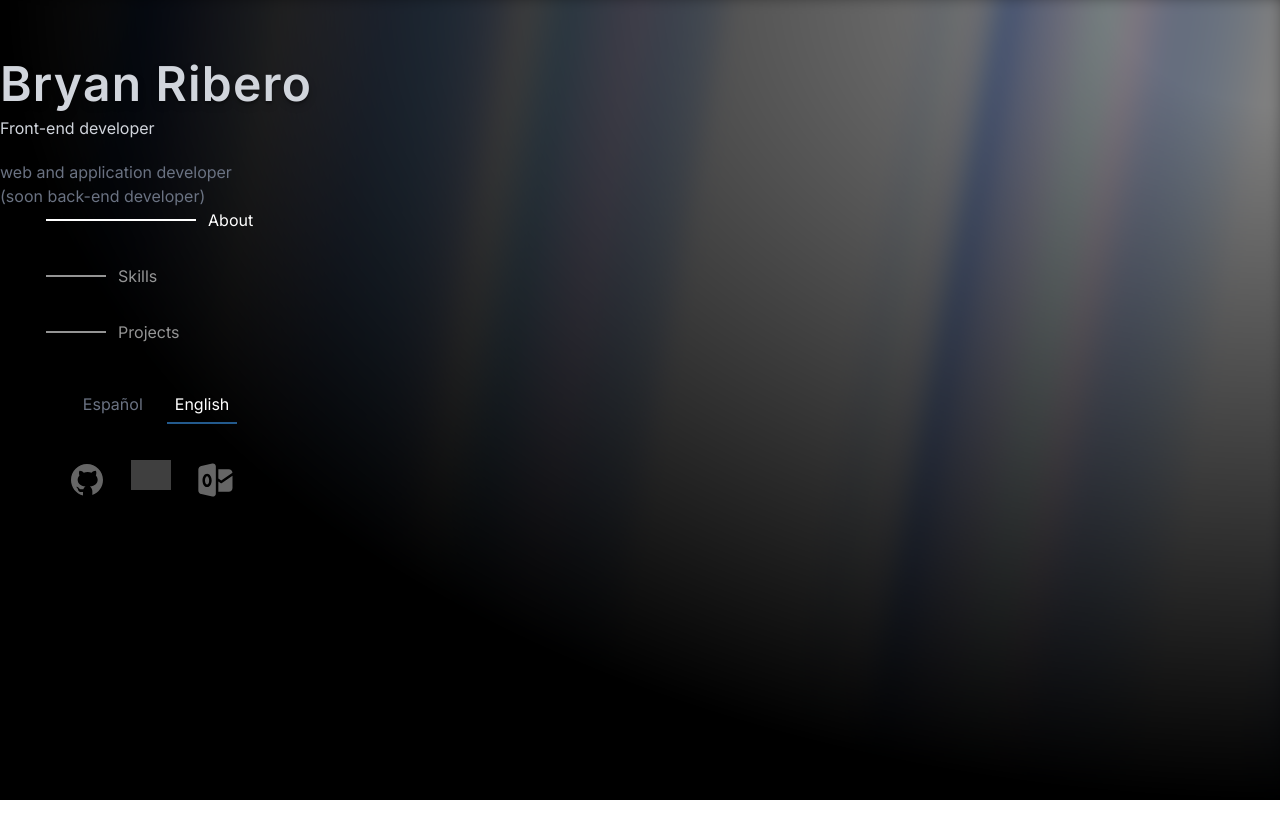
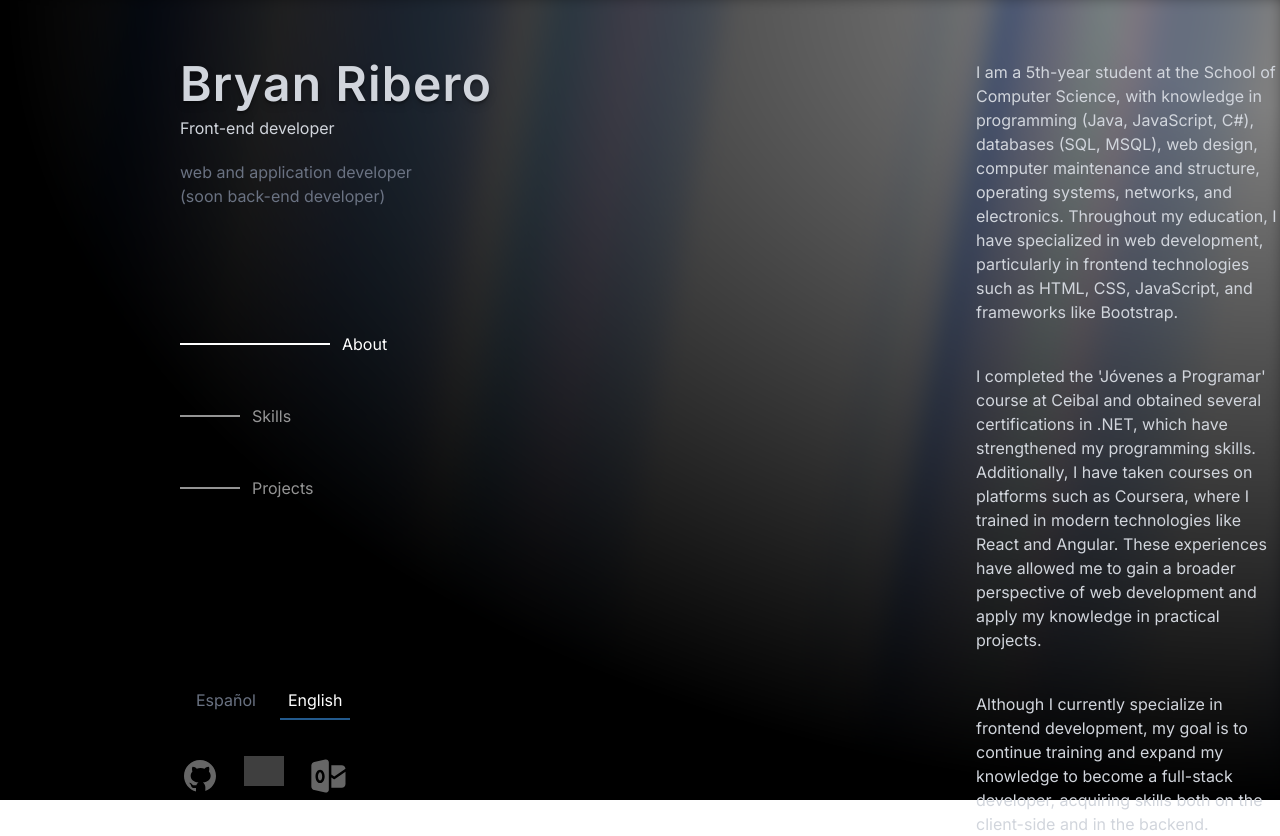
Before and after one commit to bryanribero/Portafolio-Next, a Next.js app in the folder portafolio/: page / in a window 1280 px wide. Before the commit the page ends 800 px from the top, so only its background shows below. Built offline with nearby package versions, Linux system fonts and the light colour scheme; grey boxes are pictures that could not be loaded.

Commit message:
about-texto

```diff
--- a/portafolio/app/page.tsx
+++ b/portafolio/app/page.tsx
@@ -1,25 +1,25 @@
 import  Name  from '@/components/gen/name'
 import  Opciones  from '@/components/gen/opciones'
 import Iconos from '@/components/gen/iconos'
+import About from '@/components/gen/about'
 
 
 export default function Home() {
   return (
-    <div className="min-h-screen w-full bg-black ">
-      <div className='flex'>
-       <div className="flex flex-col justify-space-between items-center">
+   <div className="min-h-screen w-full bg-black grid grid-cols-[600px_1fr] gap-4">
+  <div className='row-span-full flex flex-col justify-between ml-45'>
     <div className='relative z-10 mt-15'>
       <Name />
     </div>
     <div className='relative z-10 '>
       <Opciones />
     </div>
-        <div className='relative z-10 '>
+    <div className='relative z-10 mb-10'>
       <Iconos />
     </div>
   </div>
-      <div>
-      </div>
+  <div className='col-span-1 z-10 mt-15 max-w-200 ml-90'>
+    <About />
   </div>
 </div>
   );
--- /dev/null
+++ b/portafolio/components/gen/about.tsx
@@ -0,0 +1,12 @@
+import React from "react";
+
+export default function About() {
+    return(
+        <div className="max-w-150">
+            <p className="text-gray-300 mb-10">I am a 5th-year student at the School of Computer Science, with knowledge in programming (Java, JavaScript, C#), databases (SQL, MSQL), web design, computer maintenance and structure, operating systems, networks, and electronics. Throughout my education, I have specialized in web development, particularly in frontend technologies such as HTML, CSS, JavaScript, and frameworks like Bootstrap.</p>
+            <p className="text-gray-300 mb-10">I completed the 'Jóvenes a Programar' course at Ceibal and obtained several certifications in .NET, which have strengthened my programming skills. Additionally, I have taken courses on platforms such as Coursera, where I trained in modern technologies like React and Angular. These experiences have allowed me to gain a broader perspective of web development and apply my knowledge in practical projects.</p>
+            <p className="text-gray-300">Although I currently specialize in frontend development, my goal is to continue training and expand my knowledge to become a full-stack developer, acquiring skills both on the client-side and in the backend.</p>
+
+        </div>
+    );
+}
--- a/portafolio/components/gen/iconos.tsx
+++ b/portafolio/components/gen/iconos.tsx
@@ -21,9 +21,9 @@ export default function MiComponenteConMultiplesBtn() {
         <div>
             <div><BtnDinamicos botones={listadoDeBtn} defaultActiveId='En' /></div>
             <div className='flex pt-7'>
-                <a href="https://github.com/bryanribero" target='_blank'><img src="/icons/icons8-github.svg" alt="GitHub" className='w-10 opacity-40 transition-all duration-300  hover:opacity-80 cursor-pointer hover:w-12'/></a>
-                <a href="https://www.linkedin.com/in/bryan-ribero-49b895330/" target='_blank'><img src="/icons/icons8-linkedin.svg" alt="LinkedIn" className='w-10 opacity-40 transition-all duration-300  hover:opacity-80 cursor-pointer hover:w-12 mx-6' /></a>
-                <a href="mailto:bryanribero@hotmail.com"><img src="/icons/icons8-ms-outlook.svg" alt="OutLook" className='w-10 opacity-40 transition-all duration-300  hover:opacity-80 cursor-pointer hover:w-12' /></a>
+                <a href="https://github.com/bryanribero" target='_blank'><img src="/icons/icons8-github.svg" alt="GitHub" className='w-10 opacity-40 transition-all duration-300  hover:opacity-80 cursor-pointer hover:scale-125'/></a>
+                <a href="https://www.linkedin.com/in/bryan-ribero-49b895330/" target='_blank'><img src="/icons/icons8-linkedin.svg" alt="LinkedIn" className='w-10 opacity-40 transition-all duration-300  hover:opacity-80 cursor-pointer hover:scale-125 mx-6' /></a>
+                <a href="mailto:bryanribero@hotmail.com"><img src="/icons/icons8-ms-outlook.svg" alt="OutLook" className='w-10 opacity-40 transition-all duration-300  hover:opacity-80 cursor-pointer hover:scale-125' /></a>
             </div>
         </div>
     );
--- a/portafolio/components/gen/opciones.css
+++ b/portafolio/components/gen/opciones.css
@@ -9,7 +9,7 @@
   align-items: center;
   color: inherit;
   text-decoration: none;
-  margin-bottom: 2rem;
+  margin-bottom: 3rem;
   min-width: 220px;
 }
 
--- a/portafolio/components/gen/opciones.tsx
+++ b/portafolio/components/gen/opciones.tsx
@@ -14,7 +14,7 @@ export default function Opciones() {
 
   return (
     <nav>
-      <ul className="list-none p-0 m-0">
+      <ul className="list-none p-0 m-0 max-w-40">
         {items.map(({ texto, href }) => (
           <li
             key={texto}
```
Lines whose indentation alone changed are shown as unchanged.
